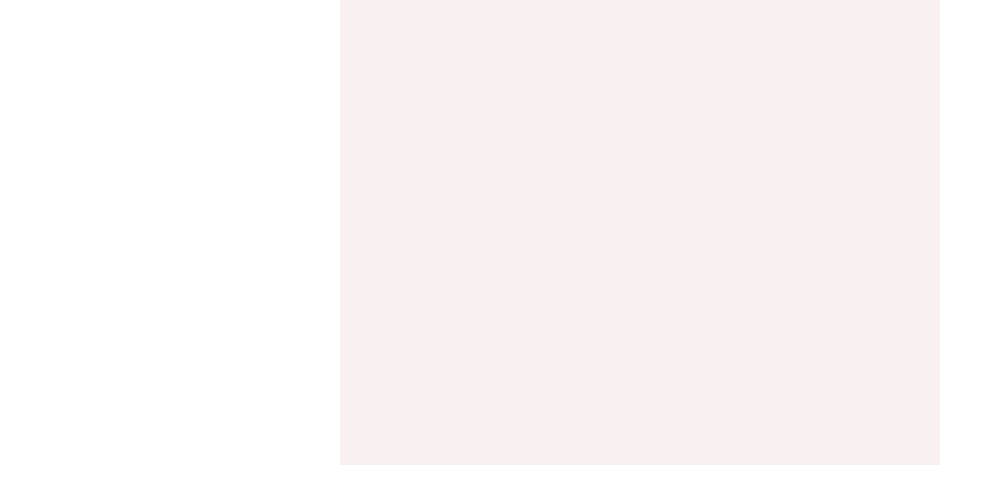
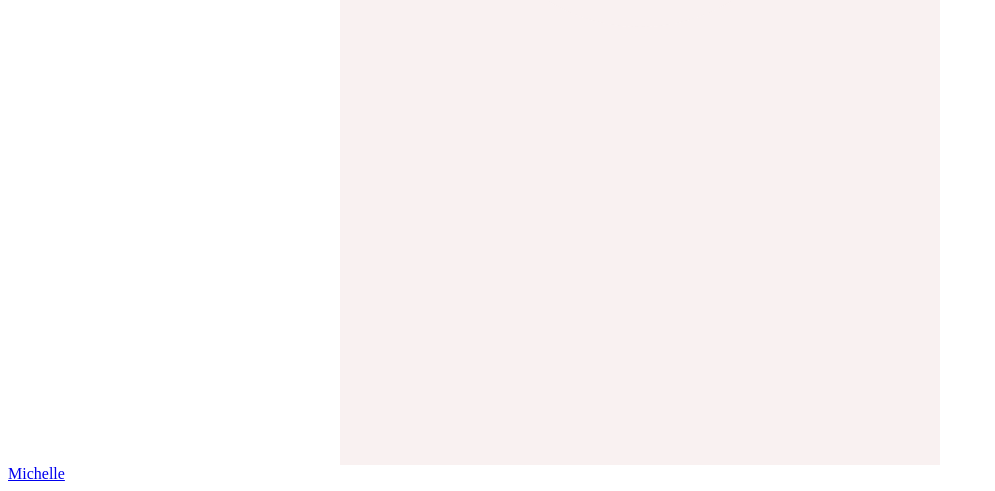
Before and after one commit to mailmandaemon/mailmandaemon.github.io, a plain HTML site: page index.html in a window 1280 px wide. Shown: the part 473-964 px from the top of the page, without its empty margins (0-995 px from the left). Drawn offline with Linux system fonts and the light colour scheme.

Commit message:
add link

```diff
--- a/index.html
+++ b/index.html
@@ -18,5 +18,6 @@
                 </div>
             </div>
         </div>
+        <footer><a href="michelle/index.html">Michelle</a></footer>
     </body>
 </html>
```
